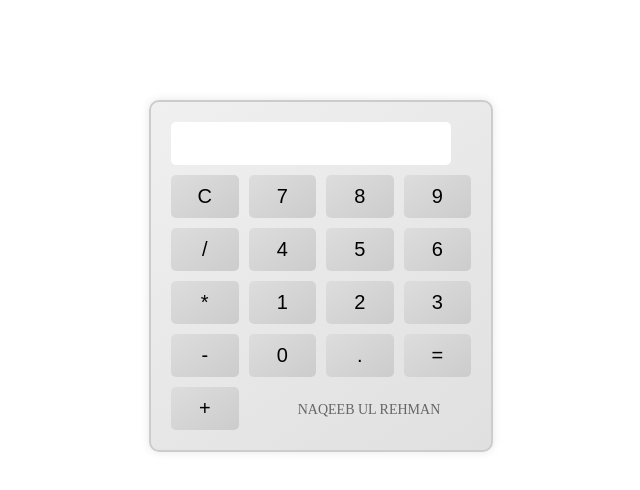
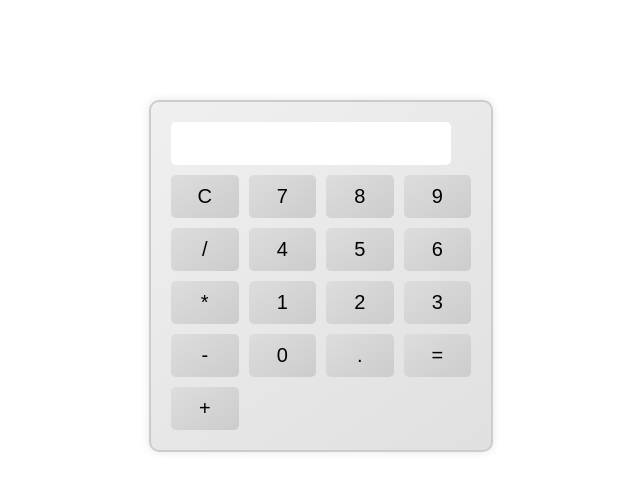
Before and after one commit to NAQEEB26/Calculator, a plain HTML site: page index.html in a window 1280 px wide. Shown: the whole page, without its empty margins (319-959 px from the left). Drawn offline with Linux system fonts and the light colour scheme.

Commit message:
Update index.html

```diff
--- a/index.html
+++ b/index.html
@@ -28,9 +28,6 @@
       <button onclick="calculate()">=</button>
       <button onclick="appendToDisplay('+')">+</button>
     </div>
-    <div class="footer">
-      <a target="_blank" href="https://github.com/NAQEEB26"><p>NAQEEB UL REHMAN</p></a>
-    </div>
   </div>
   <script src="script.js"></script>
 </body>
```
